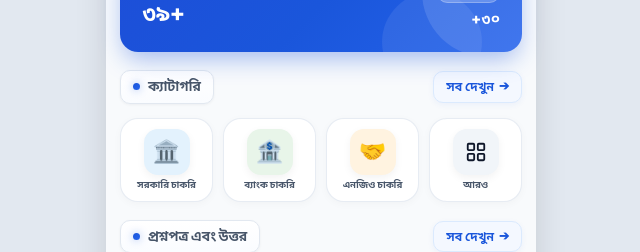
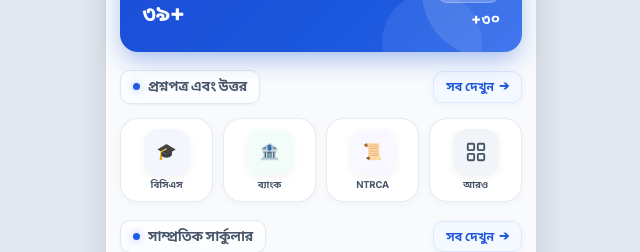
Before and after one commit to rudrodeb029/Job-Circular, a React (Vite) app: page /home in a window 1280 px wide. Shown: the part 183-435 px from the top of the page, without its empty margins (319-959 px from the left). Built offline with nearby package versions, Linux system fonts and the light colour scheme; no server answers.

Commit message:
Remove Job Categories grid section from Home page to simplify layout

```diff
--- a/src/pages/Home.jsx
+++ b/src/pages/Home.jsx
@@ -217,39 +217,7 @@ export default function Home() {
           </div>
         </div>
 
-        {/* Categories */}
-        <div className="mb-lg">
-          <div className="section-header">
-            <h3 className="section-title">{isEn ? 'Categories' : 'ক্যাটাগরি'}</h3>
-            <Link to="/categories" className="section-link">
-              <span>{isEn ? 'See All' : 'সব দেখুন'}</span>
-              <span style={{ fontSize: '11px', display: 'inline-flex', alignItems: 'center' }}>➔</span>
-            </Link>
-          </div>
-          <div className="category-grid">
-            {displayCategories.map(cat => (
-              <div
-                key={cat.id}
-                className="category-grid-item"
-                onClick={() => navigate(`/search?category=${cat.id}`)}
-              >
-                <div className="category-grid-icon" style={{ background: cat.color }}>
-                  {cat.icon}
-                </div>
-                <span className="category-grid-label">{cat.name}</span>
-              </div>
-            ))}
-            <div
-              className="category-grid-item"
-              onClick={() => navigate('/categories')}
-            >
-              <div className="category-grid-icon" style={{ background: 'var(--bg-secondary)' }}>
-                <LayoutGrid size={22} />
-              </div>
-              <span className="category-grid-label">{isEn ? 'More' : 'আরও'}</span>
-            </div>
-          </div>
-        </div>
+
 
         {/* Questions & Answers Categories */}
         <div className="mb-lg">
```
